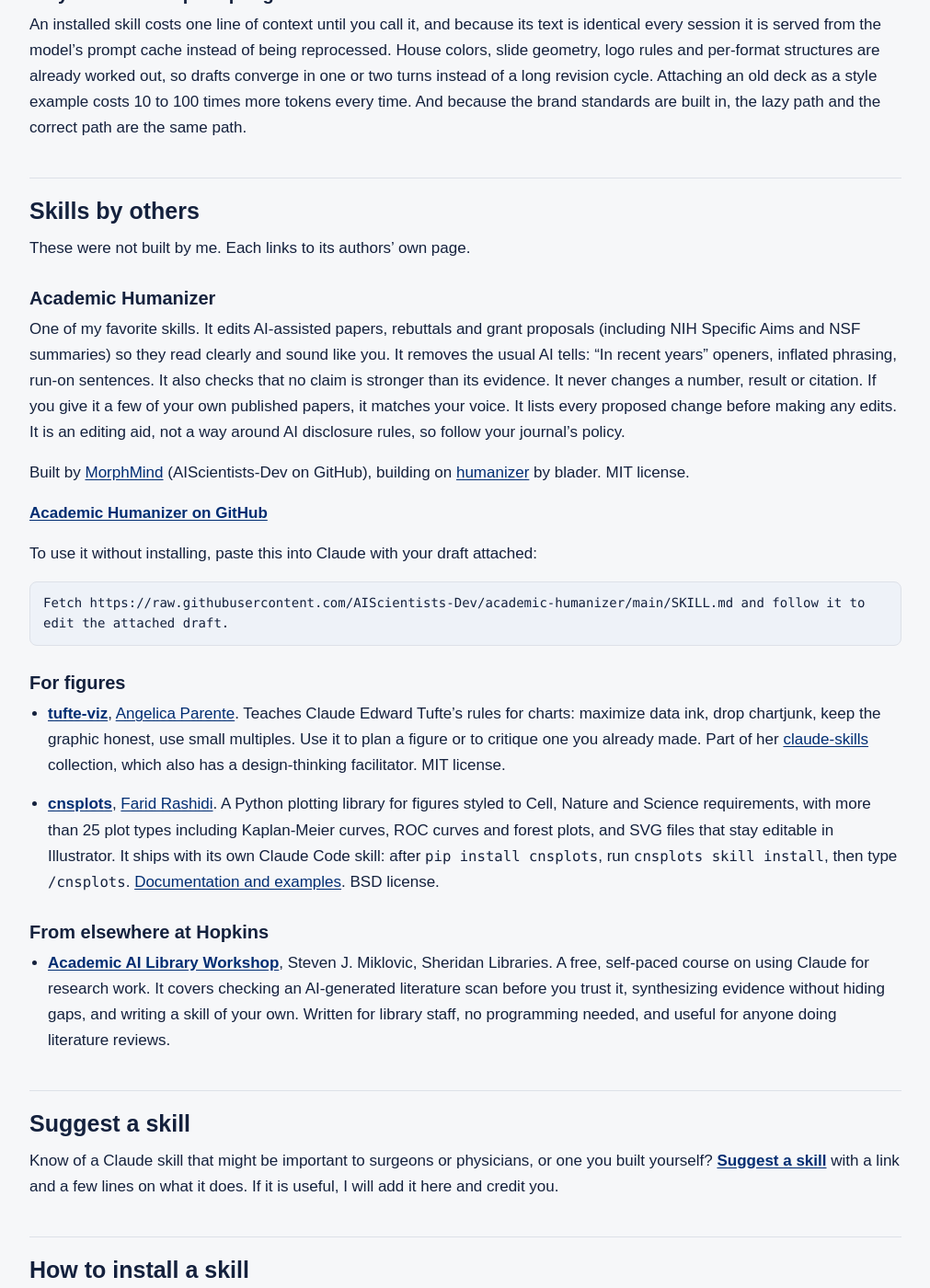
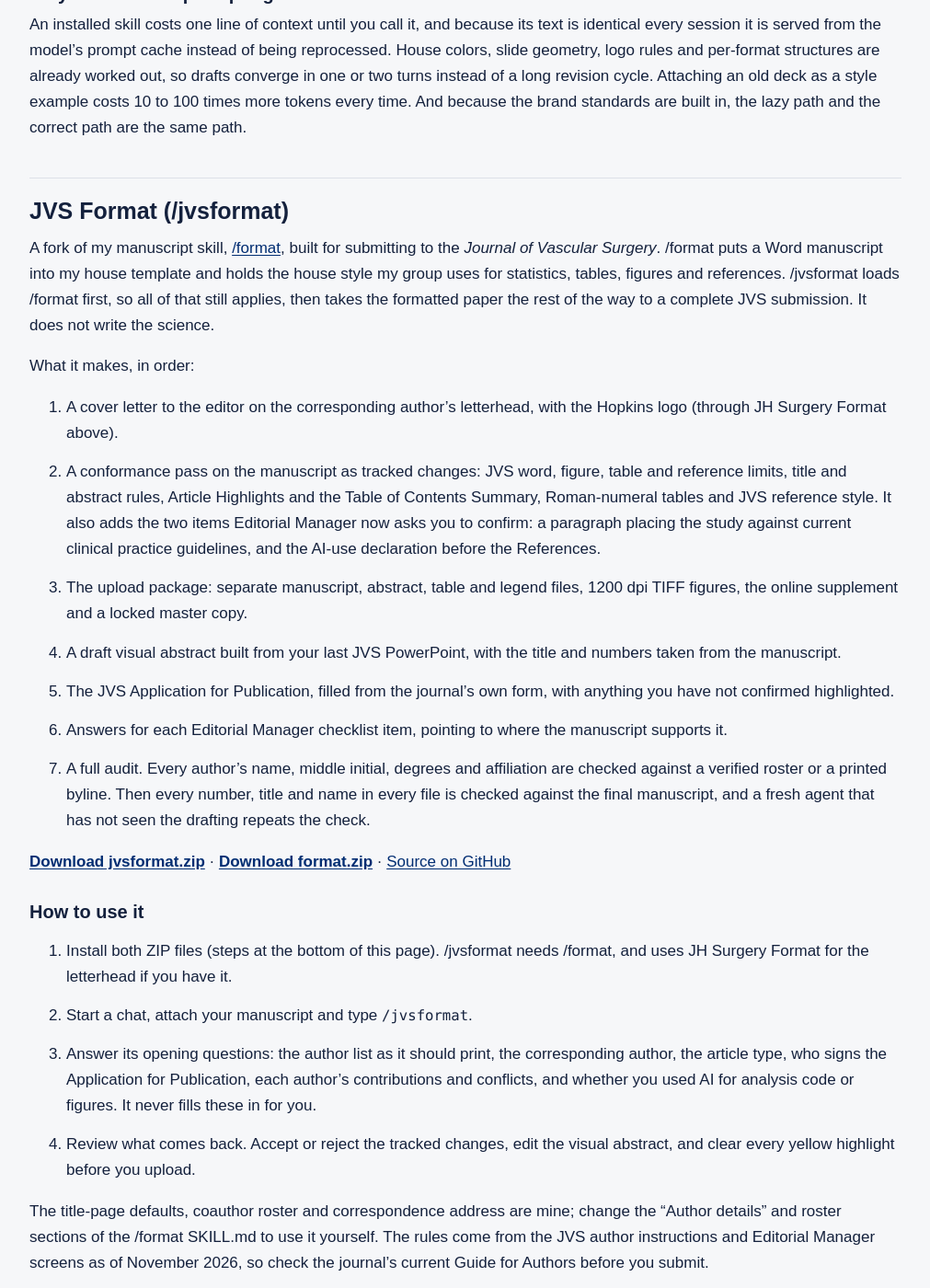
Before and after one commit to davidstonko/ai-surgery, a Jekyll site: the page built from docs/skills/index.md, in a window 1280 px wide and 1400 px high, scrolled down 1665 px. Shown: the whole window at 92% size, without its empty margins (134-1145 px from the left). Built offline with Jekyll 4.4.1, drawn with Linux system fonts in a browser that asks for light colours.

Commit message:
Skills page: add /jvsformat, the JVS fork of /format
Co-Authored-By: Claude Opus 5.5 <noreply@anthropic.com>
Claude-Session: https://claude.ai/code/session_01BDrKAK8ZvpJoCMMVrBVPk6

```diff
--- a/docs/skills/index.md
+++ b/docs/skills/index.md
@@ -51,6 +51,31 @@ Each prompt works with or without the skill installed (on the free plan, do step
 
 An installed skill costs one line of context until you call it, and because its text is identical every session it is served from the model's prompt cache instead of being reprocessed. House colors, slide geometry, logo rules and per-format structures are already worked out, so drafts converge in one or two turns instead of a long revision cycle. Attaching an old deck as a style example costs 10 to 100 times more tokens every time. And because the brand standards are built in, the lazy path and the correct path are the same path.
 
+## JVS Format (/jvsformat)
+
+A fork of my manuscript skill, [/format](https://github.com/davidstonko/stonko-format), built for submitting to the *Journal of Vascular Surgery*. /format puts a Word manuscript into my house template and holds the house style my group uses for statistics, tables, figures and references. /jvsformat loads /format first, so all of that still applies, then takes the formatted paper the rest of the way to a complete JVS submission. It does not write the science.
+
+What it makes, in order:
+
+1. A cover letter to the editor on the corresponding author's letterhead, with the Hopkins logo (through JH Surgery Format above).
+2. A conformance pass on the manuscript as tracked changes: JVS word, figure, table and reference limits, title and abstract rules, Article Highlights and the Table of Contents Summary, Roman-numeral tables and JVS reference style. It also adds the two items Editorial Manager now asks you to confirm: a paragraph placing the study against current clinical practice guidelines, and the AI-use declaration before the References.
+3. The upload package: separate manuscript, abstract, table and legend files, 1200 dpi TIFF figures, the online supplement and a locked master copy.
+4. A draft visual abstract built from your last JVS PowerPoint, with the title and numbers taken from the manuscript.
+5. The JVS Application for Publication, filled from the journal's own form, with anything you have not confirmed highlighted.
+6. Answers for each Editorial Manager checklist item, pointing to where the manuscript supports it.
+7. A full audit. Every author's name, middle initial, degrees and affiliation are checked against a verified roster or a printed byline. Then every number, title and name in every file is checked against the final manuscript, and a fresh agent that has not seen the drafting repeats the check.
+
+**[Download jvsformat.zip](https://github.com/davidstonko/stonko-format/raw/main/jvsformat.zip)** &middot; **[Download format.zip](https://github.com/davidstonko/stonko-format/raw/main/format.zip)** &middot; [Source on GitHub](https://github.com/davidstonko/stonko-format)
+
+### How to use it
+
+1. Install both ZIP files (steps at the bottom of this page). /jvsformat needs /format, and uses JH Surgery Format for the letterhead if you have it.
+2. Start a chat, attach your manuscript and type `/jvsformat`.
+3. Answer its opening questions: the author list as it should print, the corresponding author, the article type, who signs the Application for Publication, each author's contributions and conflicts, and whether you used AI for analysis code or figures. It never fills these in for you.
+4. Review what comes back. Accept or reject the tracked changes, edit the visual abstract, and clear every yellow highlight before you upload.
+
+The title-page defaults, coauthor roster and correspondence address are mine; change the "Author details" and roster sections of the /format SKILL.md to use it yourself. The rules come from the JVS author instructions and Editorial Manager screens as of November 2026, so check the journal's current Guide for Authors before you submit.
+
 ## Skills by others
 
 These were not built by me. Each links to its authors' own page.
```
